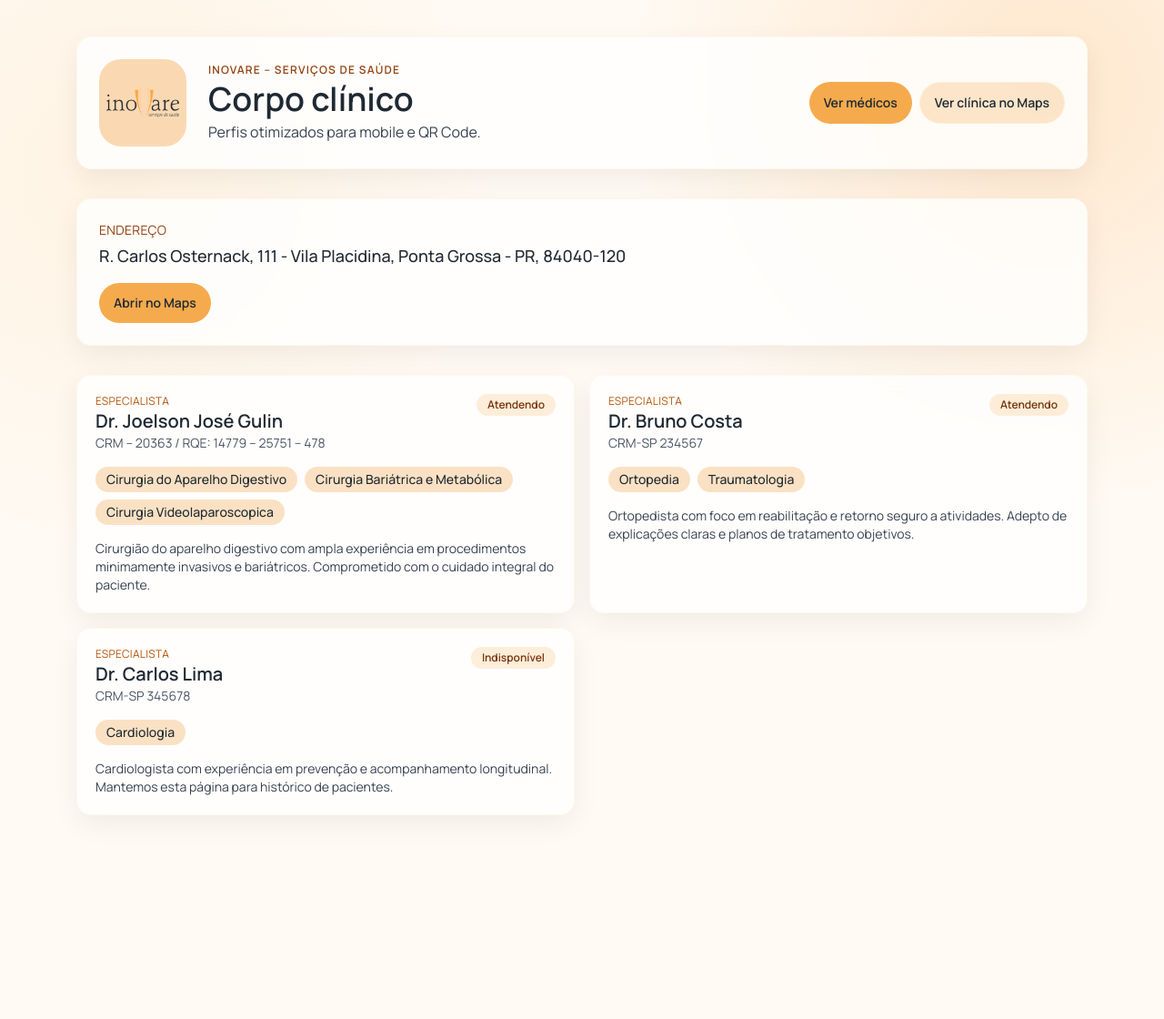
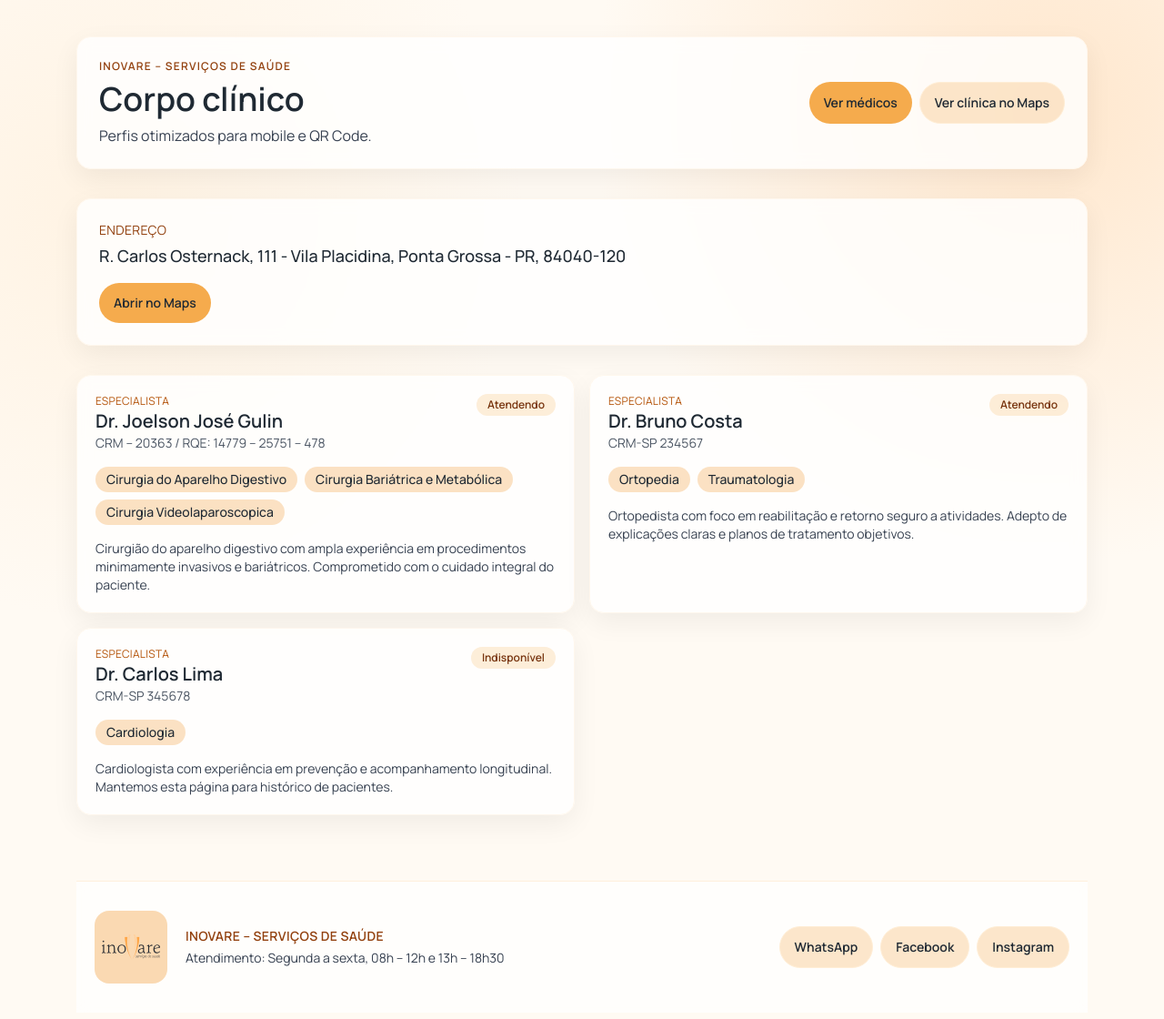
Before and after one commit to VictorGHss/Inovare-Doctors, a Next.js app: page / in a window 1280 px wide. Shown: the top 1120 px of the page at 91% size. Before the commit the page ends 960 px from the top, so only its background shows below. Built offline with nearby package versions, Linux system fonts and the light colour scheme.

Commit message:
UI-UX: testando a pagina refatorada, logo reposicionada para a footer, cores organizadas

```diff
--- /dev/null
+++ b/app/components/SiteFooter.tsx
@@ -0,0 +1,44 @@
+import Image from "next/image";
+
+const clinicSocial = [
+  { label: "Facebook", href: "https://www.facebook.com/inovarepg" },
+  { label: "Instagram", href: "https://www.instagram.com/inovaress/" }
+];
+
+const whatsappLink = "https://wa.me/5542991742533";
+
+export function SiteFooter() {
+  return (
+    <footer className="mt-10 border-t border-orange-100/80 bg-white/70 backdrop-blur">
+      <div className="mx-auto flex max-w-6xl flex-col gap-6 px-5 py-8 sm:flex-row sm:items-center sm:justify-between">
+        <div className="flex items-center gap-4 sm:gap-5">
+          <div className="flex h-16 w-16 items-center justify-center rounded-2xl bg-secondary/90 p-2 sm:h-20 sm:w-20">
+            <Image
+              src="/Logo.png"
+              alt="Inovare – Serviços de Saúde"
+              width={96}
+              height={96}
+              className="h-full w-full object-contain"
+            />
+          </div>
+          <div className="space-y-1">
+            <p className="text-sm font-semibold uppercase tracking-wide text-amber-800">Inovare – Serviços de Saúde</p>
+            <p className="text-sm text-gray-700">
+              Atendimento: Segunda a sexta, 08h – 12h e 13h – 18h30
+            </p>
+          </div>
+        </div>
+        <div className="flex flex-wrap items-center gap-2">
+          <a className="btn-ghost" href={whatsappLink} target="_blank" rel="noopener noreferrer">
+            WhatsApp
+          </a>
+          {clinicSocial.map((item) => (
+            <a key={item.href} className="btn-ghost" href={item.href} target="_blank" rel="noopener noreferrer">
+              {item.label}
+            </a>
+          ))}
+        </div>
+      </div>
+    </footer>
+  );
+}
--- a/app/globals.css
+++ b/app/globals.css
@@ -35,7 +35,7 @@
 }
 
 .btn-primary {
-  @apply inline-flex min-h-[44px] items-center justify-center gap-2 rounded-full bg-primary px-4 py-3 text-sm font-semibold text-ink transition-all duration-200 hover:-translate-y-0.5 hover:bg-[#f29b2a] focus-visible:outline focus-visible:outline-2 focus-visible:outline-offset-2 focus-visible:outline-primary active:translate-y-0;
+  @apply inline-flex min-h-[44px] items-center justify-center gap-2 rounded-full bg-primary px-4 py-3 text-sm font-semibold text-ink transition-all duration-200 hover:-translate-y-0.5 hover:bg-[#f7b96b] focus-visible:outline focus-visible:outline-2 focus-visible:outline-offset-2 focus-visible:outline-primary active:translate-y-0;
 }
 
 .btn-ghost {
--- a/app/medicos/[slug]/page.tsx
+++ b/app/medicos/[slug]/page.tsx
@@ -3,6 +3,7 @@
 import type { Metadata } from "next";
 import { AnimatedSection } from "@/app/components/AnimatedSection";
 import { ReviewsSection } from "@/app/components/ReviewsSection";
+import { SiteFooter } from "@/app/components/SiteFooter";
 import { getClinicConfig, getDoctorBySlug, getDoctorSlugs, getGoogleInfo } from "@/lib/doctors";
 
 export const dynamic = "force-static";
@@ -78,12 +79,19 @@
   const address = doctor?.clinicAddress || clinic.address;
 
   const contacts = doctor?.contacts;
+  const primaryWhatsapp = contacts?.whatsapp?.[0];
+  const extraWhatsapp = contacts?.whatsapp?.slice(1) || [];
+  const primaryPhone = contacts?.phones?.[0];
+  const extraPhones = contacts?.phones?.slice(1) || [];
+  const instagramList = contacts?.instagram || [];
+  const extraInstagram = instagramList.slice(1);
+  const linksList = contacts?.links || [];
   const hasContacts =
-    contacts?.email ||
-    contacts?.phones?.length ||
-    contacts?.whatsapp?.length ||
-    contacts?.instagram?.length ||
-    contacts?.links?.length;
+    extraWhatsapp.length > 0 ||
+    extraPhones.length > 0 ||
+    extraInstagram.length > 0 ||
+    Boolean(contacts?.email) ||
+    linksList.length > 0;
 
   return (
     <main className="mx-auto flex max-w-4xl flex-col gap-6 px-5 pb-14 pt-8">
@@ -101,7 +109,7 @@
                   priority
                 />
               </div>
-              <div>
+              <div className="space-y-1">
                 <p className="text-xs uppercase tracking-[0.1em] text-amber-800">Inovare – Serviços de Saúde</p>
                 <h1 className="text-3xl font-semibold text-ink sm:text-4xl">{doctor?.name}</h1>
                 {doctor?.crm && <p className="text-sm text-gray-600">{doctor.crm}</p>}
@@ -117,23 +125,23 @@
               </div>
             </div>
             <div className="flex flex-wrap gap-2">
-              {contacts?.whatsapp?.[0] ? (
+              {primaryWhatsapp ? (
                 <a
                   className="btn-primary"
-                  href={`https://wa.me/${sanitizeTel(contacts.whatsapp[0])}`}
+                  href={`https://wa.me/${sanitizeTel(primaryWhatsapp)}`}
                   target="_blank"
                   rel="noopener noreferrer"
                 >
                   WhatsApp
                 </a>
               ) : null}
-              {contacts?.phones?.[0] ? (
-                <a className="btn-ghost" href={`tel:${sanitizeTel(contacts.phones[0])}`}>
+              {primaryPhone ? (
+                <a className="btn-ghost" href={`tel:${sanitizeTel(primaryPhone)}`}>
                   Ligar
                 </a>
               ) : null}
-              {contacts?.instagram?.[0] ? (
-                <a className="btn-ghost" href={contacts.instagram[0]} target="_blank" rel="noopener noreferrer">
+              {instagramList[0] ? (
+                <a className="btn-ghost" href={instagramList[0]} target="_blank" rel="noopener noreferrer">
                   Instagram
                 </a>
               ) : null}
@@ -150,7 +158,7 @@
       {hasContacts ? (
         <SectionCard title="Contatos">
           <div className="flex flex-wrap gap-2">
-            {contacts?.whatsapp?.map((phone) => (
+            {extraWhatsapp.map((phone) => (
               <a
                 key={`wa-${phone}`}
                 className="btn-primary"
@@ -161,22 +169,22 @@
                 WhatsApp {contactLabel(phone)}
               </a>
             ))}
-            {contacts?.phones?.map((phone) => (
+            {extraPhones.map((phone) => (
               <a key={`phone-${phone}`} className="btn-ghost" href={`tel:${sanitizeTel(phone)}`}>
                 Ligar {contactLabel(phone)}
               </a>
             ))}
-            {contacts?.email && (
+            {contacts?.email ? (
               <a className="btn-ghost" href={`mailto:${contacts.email}`}>
                 Email
               </a>
-            )}
-            {contacts?.instagram?.map((url) => (
+            ) : null}
+            {extraInstagram.map((url) => (
               <a key={url} className="btn-ghost" href={url} target="_blank" rel="noopener noreferrer">
                 Instagram
               </a>
             ))}
-            {contacts?.links?.map((link) => (
+            {linksList.map((link) => (
               <a key={link.url} className="btn-ghost" href={link.url} target="_blank" rel="noopener noreferrer">
                 {link.label}
               </a>
@@ -229,6 +237,7 @@
           </div>
         </SectionCard>
       ) : null}
+      <SiteFooter />
     </main>
   );
 }
--- a/app/page.tsx
+++ b/app/page.tsx
@@ -2,6 +2,7 @@
 import Link from "next/link";
 import type { Route } from "next";
 import { AnimatedSection } from "./components/AnimatedSection";
+import { SiteFooter } from "./components/SiteFooter";
 import { getClinicConfig, getDoctors } from "@/lib/doctors";
 
 export const dynamic = "force-static";
@@ -13,25 +14,11 @@
   return (
     <main className="mx-auto flex max-w-6xl flex-col gap-8 px-5 pb-16 pt-8 sm:pt-10">
       <AnimatedSection>
-        <header className="section-card flex flex-col gap-6 p-6 sm:flex-row sm:items-center sm:justify-between">
-          <div className="flex items-center gap-4 sm:gap-6">
-            <div className="flex h-20 w-20 items-center justify-center rounded-3xl bg-secondary/90 p-2 sm:h-24 sm:w-24">
-              <Image
-                src="/Logo.png"
-                alt="Inovare – Serviços de Saúde"
-                width={96}
-                height={96}
-                className="h-16 w-16 object-contain sm:h-20 sm:w-20"
-                priority
-              />
-            </div>
-            <div className="space-y-1">
-              <p className="text-xs font-semibold uppercase tracking-[0.1em] text-amber-800">
-                Inovare – Serviços de Saúde
-              </p>
-              <h1 className="text-3xl font-semibold leading-tight text-ink sm:text-4xl">Corpo clínico</h1>
-              <p className="text-sm text-gray-700 sm:text-base">Perfis otimizados para mobile e QR Code.</p>
-            </div>
+        <header className="section-card flex flex-col gap-5 p-6 sm:flex-row sm:items-center sm:justify-between sm:gap-6">
+          <div className="space-y-2">
+            <p className="text-xs font-semibold uppercase tracking-[0.1em] text-amber-800">Inovare – Serviços de Saúde</p>
+            <h1 className="text-3xl font-semibold leading-tight text-ink sm:text-4xl">Corpo clínico</h1>
+            <p className="text-sm text-gray-700 sm:text-base">Perfis otimizados para mobile e QR Code.</p>
           </div>
           <div className="flex flex-wrap gap-2">
             <a href="#medicos" className="btn-primary">
@@ -94,6 +81,7 @@
           </AnimatedSection>
         ))}
       </div>
+      <SiteFooter />
     </main>
   );
 }
--- a/data/doctors.json
+++ b/data/doctors.json
@@ -18,14 +18,7 @@
       "contacts": {
         "email": "joelson.gulin@inovare.med.br",
         "phones": ["(42) 3026-2670"],
-        "whatsapp": ["(42) 3026-2601"],
-        "instagram": ["null"],
-        "links": [
-          {
-            "label": "Doctoralia",
-            "url": "https://www.doctoralia.com.br"
-          }
-        ]
+        "whatsapp": ["(42) 3026-2601"]
       },
       "google": {
         "placeId": "PLACE_ID_JOELSON",
```
Also changed, not shown: 1 other file (tests, documents, lock files or other folders).
